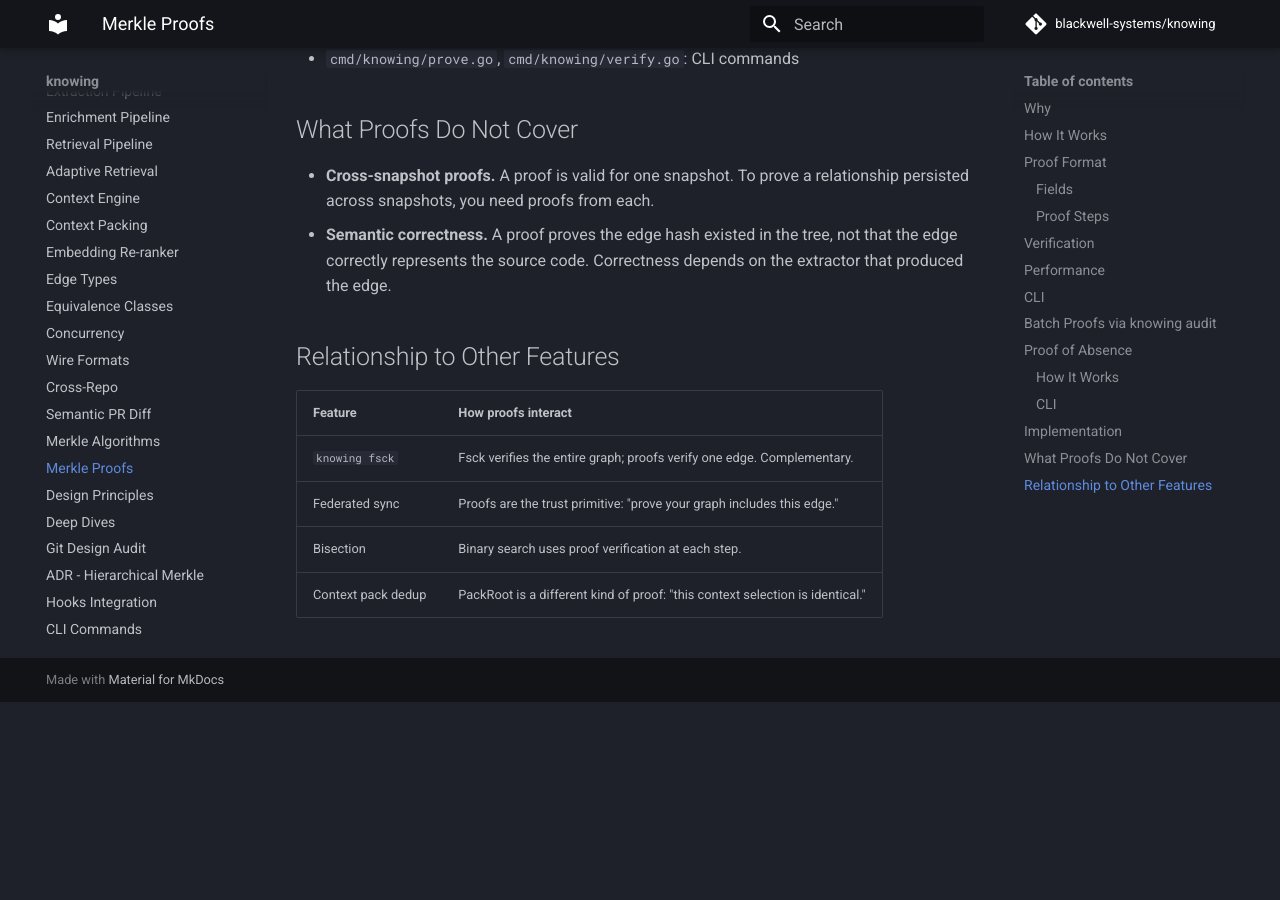
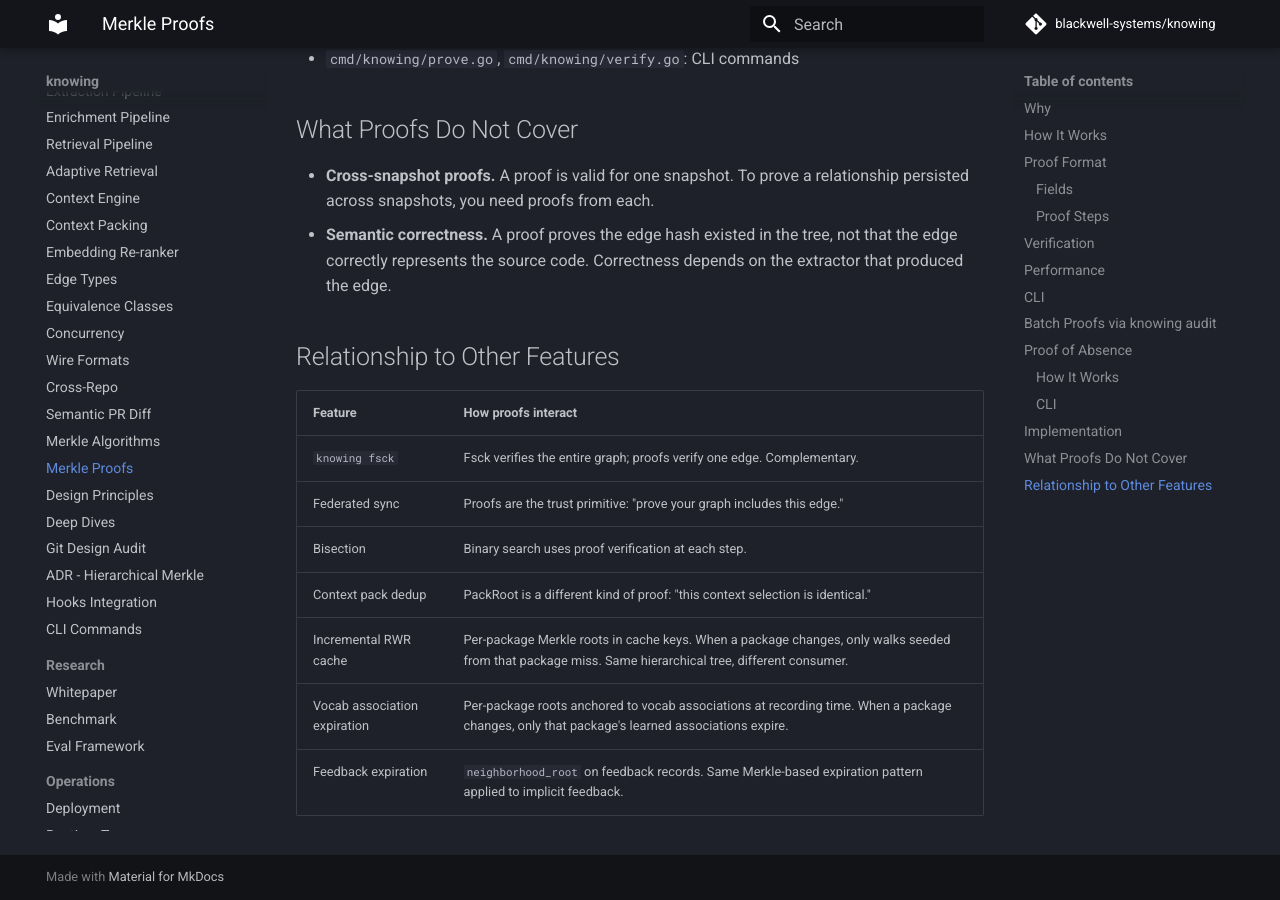
Before and after one commit to blackwell-systems/knowing, an MkDocs documentation site: the page built from docs/architecture/merkle-proofs.md, in a window 1280 px wide and 900 px high, scrolled down 4749 px. Built offline with MkDocs 1.6.1 and Material for MkDocs 9.7.7, drawn with Linux system fonts in a browser that asks for light colours; comment, search, counter and statistics services are not loaded; before the commit the page ends 5451 px from its top, so only the background shows below that.

Commit message:
docs: add RWR cache, vocab expiration, feedback expiration to merkle-proofs relationships

```diff
--- a/docs/architecture/merkle-proofs.md
+++ b/docs/architecture/merkle-proofs.md
@@ -181,3 +181,6 @@ See [`knowing prove-absent`](../guide/cli.md#prove-absent) in the CLI reference
 | Federated sync | Proofs are the trust primitive: "prove your graph includes this edge." |
 | Bisection | Binary search uses proof verification at each step. |
 | Context pack dedup | PackRoot is a different kind of proof: "this context selection is identical." |
+| Incremental RWR cache | Per-package Merkle roots in cache keys. When a package changes, only walks seeded from that package miss. Same hierarchical tree, different consumer. |
+| Vocab association expiration | Per-package roots anchored to vocab associations at recording time. When a package changes, only that package's learned associations expire. |
+| Feedback expiration | `neighborhood_root` on feedback records. Same Merkle-based expiration pattern applied to implicit feedback. |
```
